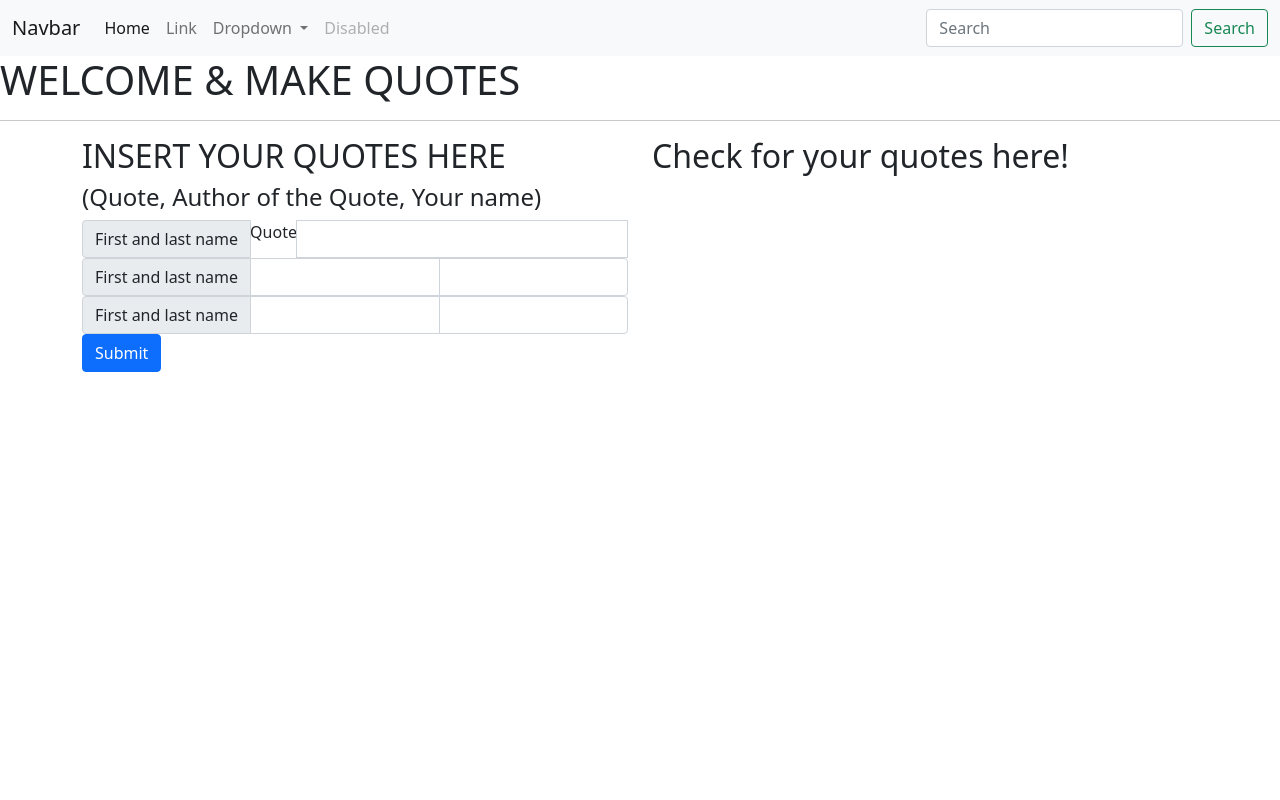
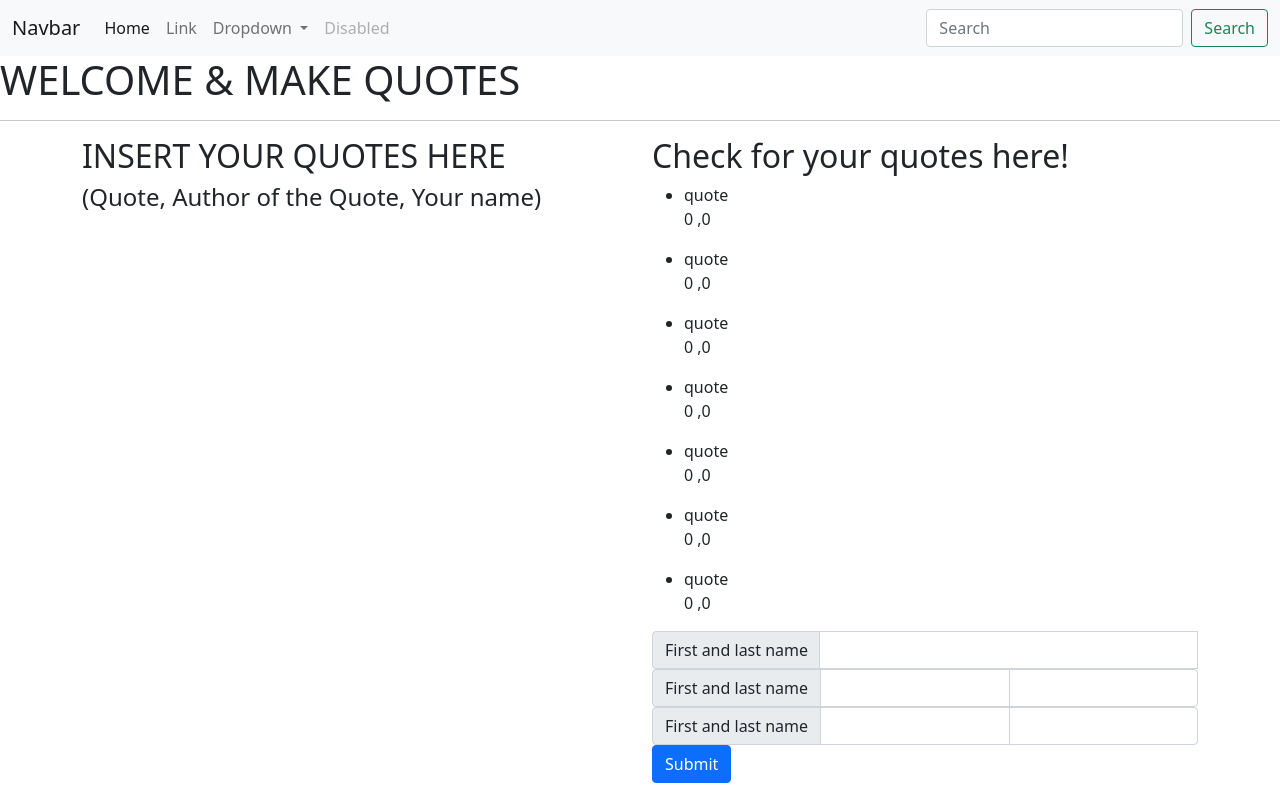
Before and after one commit to Charity-Mutembei/QUOTESW1, an Angular app: page / in a window 1280 px wide. Built offline with nearby package versions, Linux system fonts and the light colour scheme.

Commit message:
the output of forms works

```diff
--- a/src/app/app.component.html
+++ b/src/app/app.component.html
@@ -7,7 +7,7 @@
             <h2>INSERT YOUR QUOTES HERE</h2>
             <h4>(Quote, Author of the Quote, Your name)</h4>
             <!-- The form tag goes in here  -->
-            <app-form></app-form>
+            <!-- <app-form></app-form> -->
         </div>
         <div class="col">
             <h2>Check for your quotes here!</h2>
--- a/src/app/form/form.component.html
+++ b/src/app/form/form.component.html
@@ -1,11 +1,12 @@
-<form #quotesForm='ngForm'>
+<form (ngSubmit)='submitQuotes ()' #quotesForm='ngForm'>
     <div>
+
         <div class="input-group">
             <span class="input-group-text">First and last name</span>
-            <label for="quote">Quote</label>
+            <label for="quote"></label>
             <input type="text" required class="form-control" id="name" [(ngModel)]="newQuote.name" name="name" #name='ngModel' required>
 
-            <!-- Display {{newQuote.name}} works -->
+            <!-- Display {{newQuote.name}} -->
             <!-- <input type="text" aria-label="Last name" class="form-control"> -->
             <div [hidden]="name.valid || name.pristine" class="alert alert-danger">
                 <p>Name is required</p>
--- a/src/app/form/form.component.ts
+++ b/src/app/form/form.component.ts
@@ -1,5 +1,5 @@
 import { Quote } from '@angular/compiler';
-import { Component, OnInit } from '@angular/core';
+import { Component, OnInit, Output, EventEmitter } from '@angular/core';
 import { Quotes } from '../quotes';
 
 @Component({
@@ -8,7 +8,12 @@ import { Quotes } from '../quotes';
   styleUrls: ['./form.component.css']
 })
 export class FormComponent implements OnInit {
-  newQuote = new Quotes ("", 0, "", 0, 0);
+  newQuote = new Quotes ("", 0, "", 0, 0,);
+  @Output () addQuotes = new EventEmitter<Quotes>();
+
+  submitQuotes(){
+    this.addQuotes.emit(this.newQuote)
+  }
 
   constructor() { }
 
--- a/src/app/quotes/quotes.component.html
+++ b/src/app/quotes/quotes.component.html
@@ -1,7 +1,10 @@
-<!-- <div>
+<div>
     <ul *ngFor="let quote of quotes">
-        <li>{{quote.quote}}</li>
+        <li>{{quote.name}}</li>
         <span>{{quote.upvote}}</span> ,<span>{{quote.downvote}}</span>
 
     </ul>
-</div> -->
+</div>
+<div>
+    <app-form (addQuotes)="addNewQuotes($event)"></app-form>
+</div>
--- a/src/app/quotes/quotes.component.ts
+++ b/src/app/quotes/quotes.component.ts
@@ -1,5 +1,7 @@
 import { Component, OnInit } from '@angular/core';
+// import { globalAgent } from 'http';
 import { Quotes } from '../quotes'
+
 @Component({
   selector: 'app-quotes',
   templateUrl: './quotes.component.html',
@@ -7,16 +9,22 @@ import { Quotes } from '../quotes'
 })
 export class QuotesComponent implements OnInit {
   quotes: Quotes [] = [
-    // (name:string, id:number, quote:string, upvote:number, downvote:number)
-    // new Quotes('quotes authors name', 1, 'quote', 0, 0, ),
-    // new Quotes('quotes authors name', 2, 'quote', 0, 0, ),
-    // new Quotes('quotes authors name', 3, 'quote', 0, 0, ),
-    // new Quotes('quotes authors name', 4, 'quote', 0, 0, ),
-    // new Quotes('quotes authors name', 5, 'quote', 0, 0, ),
-    // new Quotes('quotes authors name', 6, 'quote', 0, 0, ),
-    // new Quotes('quotes authors name', 7, 'quote', 0, 0, )
+    // (quote:string, id:number, name:string, upvote:number, downvote:number)
+    new Quotes('quote', 1, 'quotes authors name', 0, 0),
+    new Quotes('quote', 1, 'quotes authors name', 0, 0),
+    new Quotes('quote', 1, 'quotes authors name', 0, 0),
+    new Quotes('quote', 1, 'quotes authors name', 0, 0),
+    new Quotes('quote', 1, 'quotes authors name', 0, 0),
+    new Quotes('quote', 1, 'quotes authors name', 0, 0),
+    new Quotes('quote', 1, 'quotes authors name', 0, 0),
+  ];
 
-  ]
+  addNewQuotes(quote:any){
+    let goalLength = this.quotes.length;
+    quote.id = goalLength+1;
+    // goalLength.completeDate = new Date(quote.completeDate)
+    this.quotes.push(quote)
+  }
 
   constructor() { }
 
```
